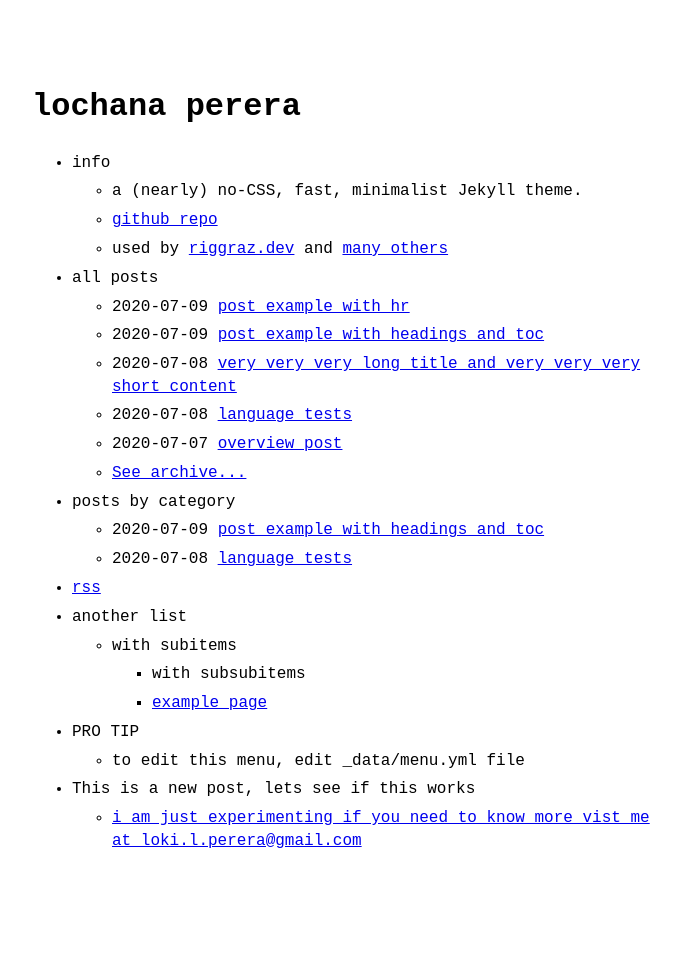
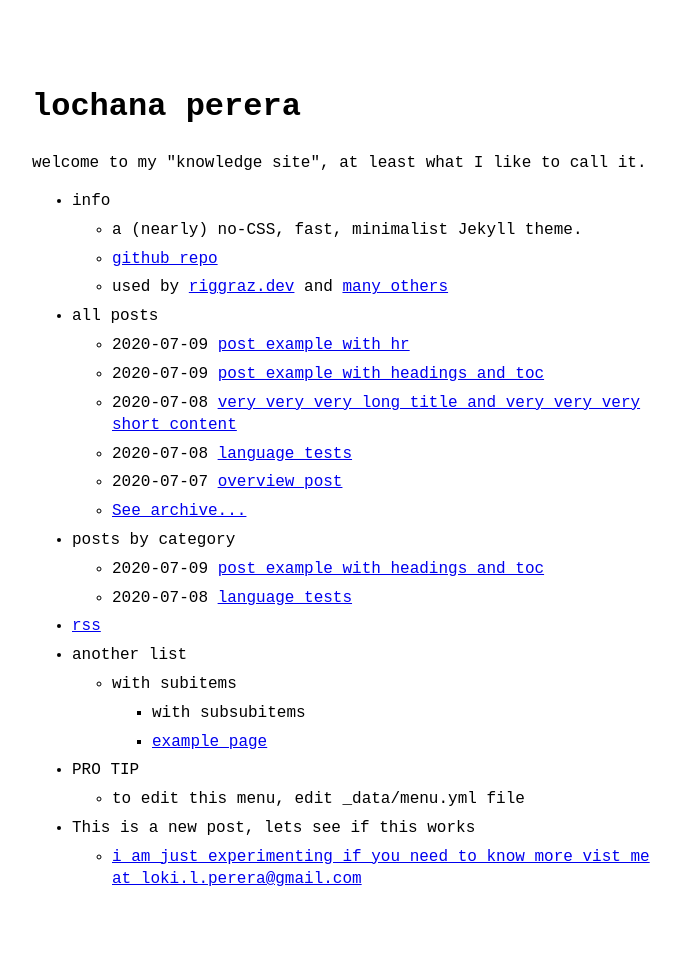
Before and after one commit to riggraz/no-style-please, a Jekyll site: the page built from index.md, in a window 1280 px wide. Shown: the whole page, without its empty margins (288-968 px from the left). Built offline with Jekyll 4.4.1, drawn with Linux system fonts in a browser that asks for light colours; before the commit the page ends 932 px from its top, so only the background shows below that.

Commit message:
added website description

```diff
--- a/_config.yml
+++ b/_config.yml
@@ -4,7 +4,7 @@ email: loki.l.perera@gmail.com # email of site's author
 url:  # root address of the site
 baseurl: "/no-style-please" # subpath of the site, e.g. "/blog" (leave it blank "" if you're site shouldn't use a subpath)
 description: > # description of the site (multiple lines allowed)
-  A (nearly) no-CSS, fast, minimalist Jekyll theme.
+  welcome to my "knowledge site", at least what I like to call it.
 
 permalink: /:slug.html
 
@@ -17,7 +17,7 @@ theme_config:
   appearance: "light" # can be "light", "dark" or "auto"
   back_home_text: ".." # customize text for homepage link in post layout
   date_format: "%Y-%m-%d" # customize how date is formatted
-  show_description: false # show blog description in home page
+  show_description: True # show blog description in home page
 
 sass:
   style: :compressed
```
